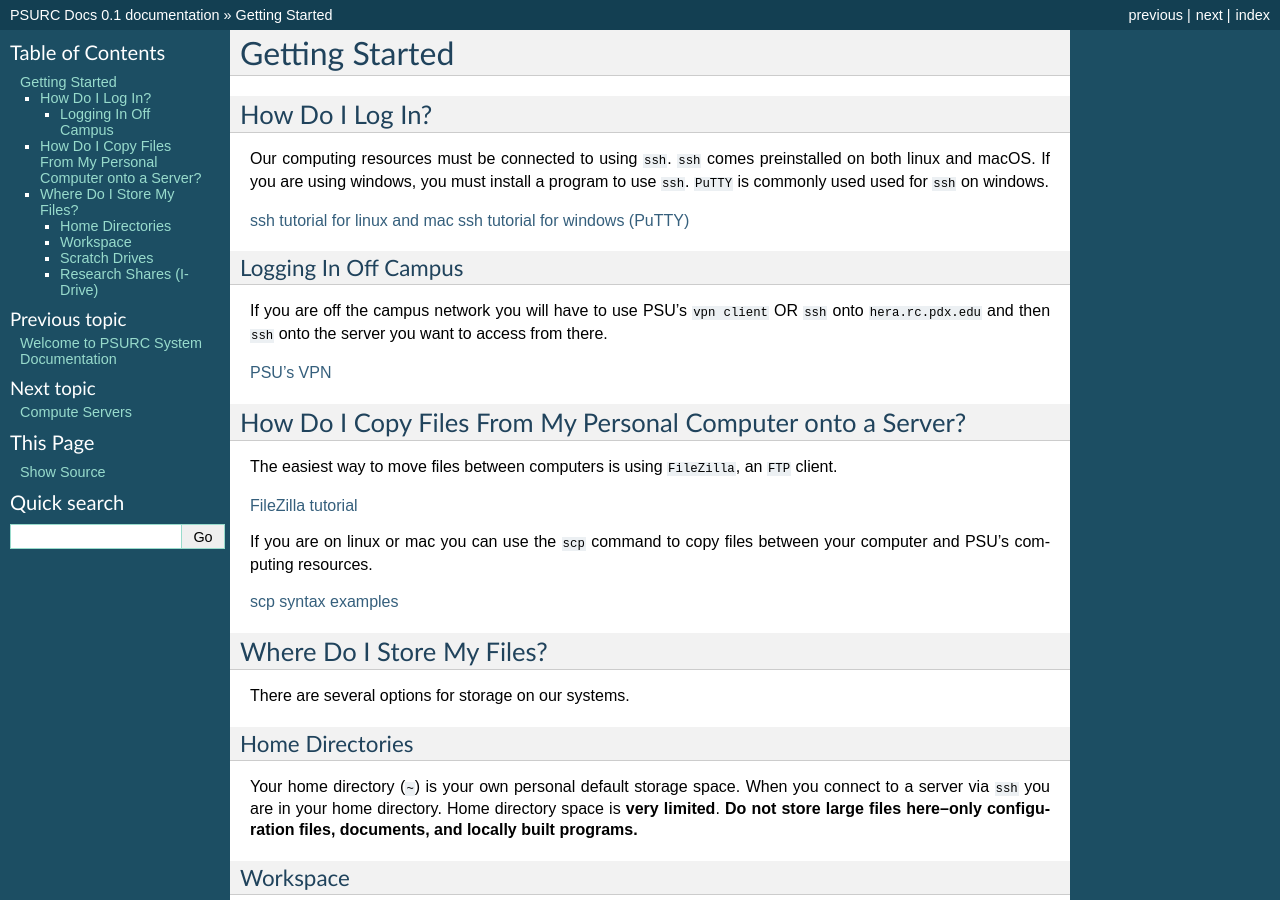
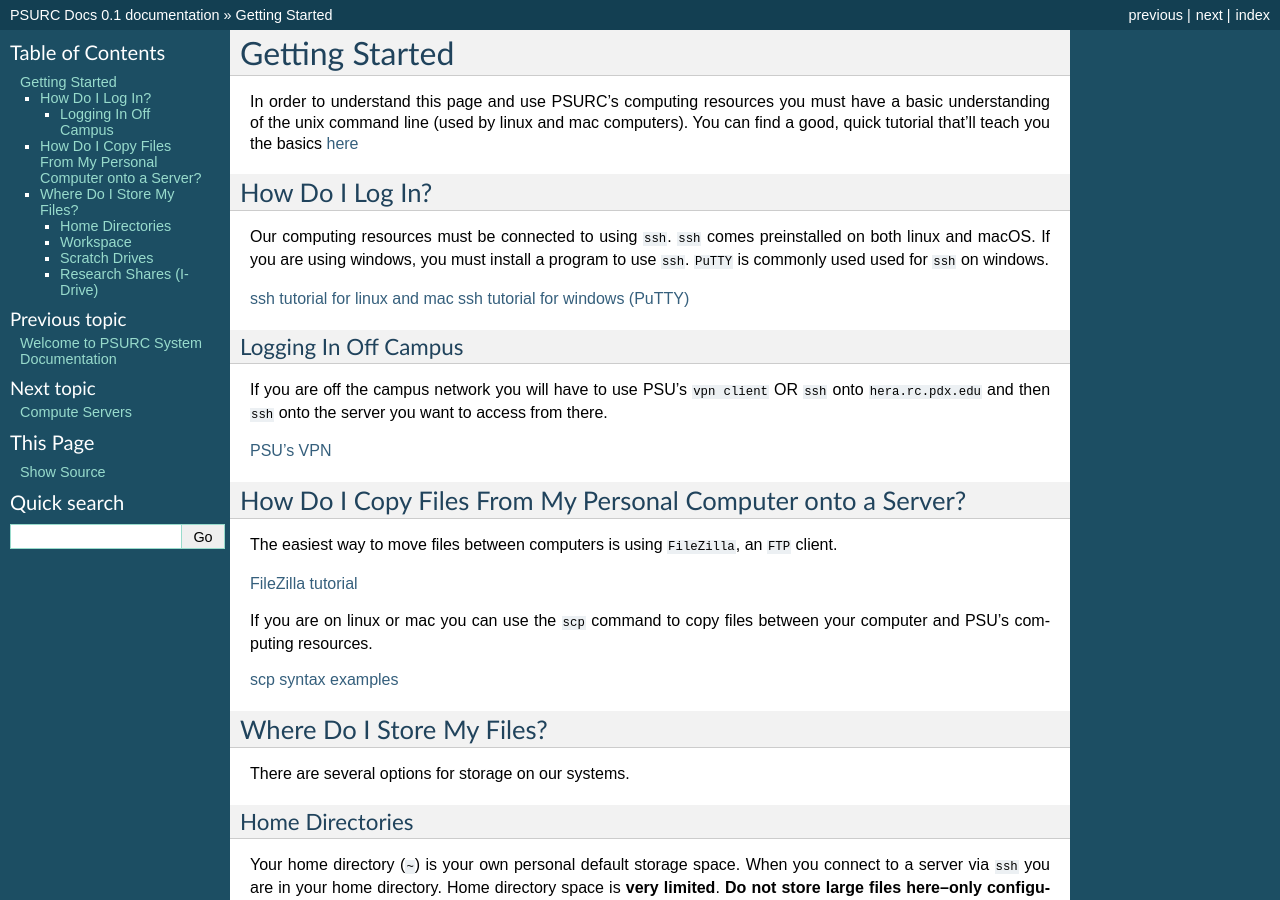
Before and after one commit to PSU-Research-Computing/psurc-docs, a Sphinx documentation site: the page built from source/getting_started/index.rst, in a window 1280 px wide and 900 px high. Built offline with Sphinx 7.4.7, drawn with Linux system fonts in a browser that asks for light colours.

Commit message:
Added command line tutorial to top of gettingstarted

```diff
--- a/source/getting_started/index.rst
+++ b/source/getting_started/index.rst
@@ -5,6 +5,12 @@
 ***************
 Getting Started
 ***************
+
+In order to understand this page and use PSURC's computing resources you must
+have a basic understanding of the unix command line (used by linux and mac
+computers). You can find a good, quick tutorial that'll teach you the basics
+`here <https://learnpythonthehardway.org/book/appendixa.html>`_
+
 
 How Do I Log In?
 ================
```
